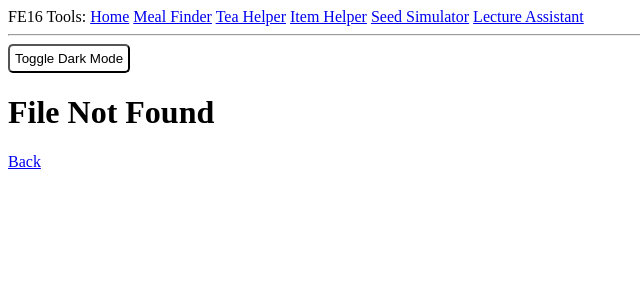
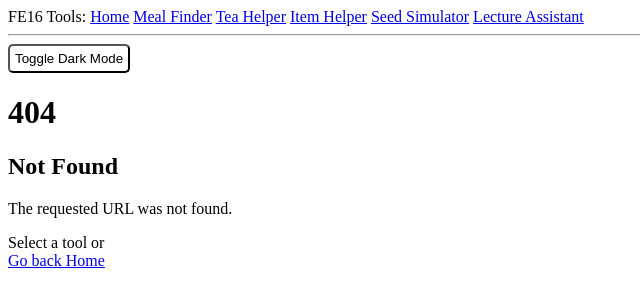
Before and after one commit to brufinus/fe16-tools, a Flask app: template app/templates/errors/404.html in a window 1280 px wide. Shown: the top 307 px of the page, without its empty margins (0-640 px from the left). Run offline with Flask 3, Linux system fonts and the light colour scheme; the template is opened without the code that fills it, so the values that code supplies are empty.

Commit message:
style: improve error screen

```diff
--- a/app/templates/errors/404.html
+++ b/app/templates/errors/404.html
@@ -1,6 +1,8 @@
 {% extends "base.html" %}
 
 {% block content %}
-    <h1>File Not Found</h1>
-    <p><a href="{{ url_for('main.index') }}">Back</a></p>
+    <h1>404</h1>
+    <h2>Not Found</h2>
+    <p>The requested URL was not found.</p>
+    {% include "partials/error_footer.html" %}
 {% endblock %}
--- a/app/templates/errors/500.html
+++ b/app/templates/errors/500.html
@@ -1,6 +1,8 @@
 {% extends "base.html" %}
 
 {% block content %}
-    <h1>An unexpected error has occurred</h1>
-    <p><a href="{{ url_for('main.index') }}">Back</a></p>
+    <h1>500</h1>
+    <h2>Internal Server Error</h2>
+    <p>An unexpected error has occurred.</p>
+    {% include "partials/error_footer.html" %}
 {% endblock %}
--- /dev/null
+++ b/app/templates/partials/error_footer.html
@@ -0,0 +1,5 @@
+<p>
+    Select a tool or
+    <br>
+    <a href="{{ url_for('main.index') }}">Go back Home</a>
+</p>
```
